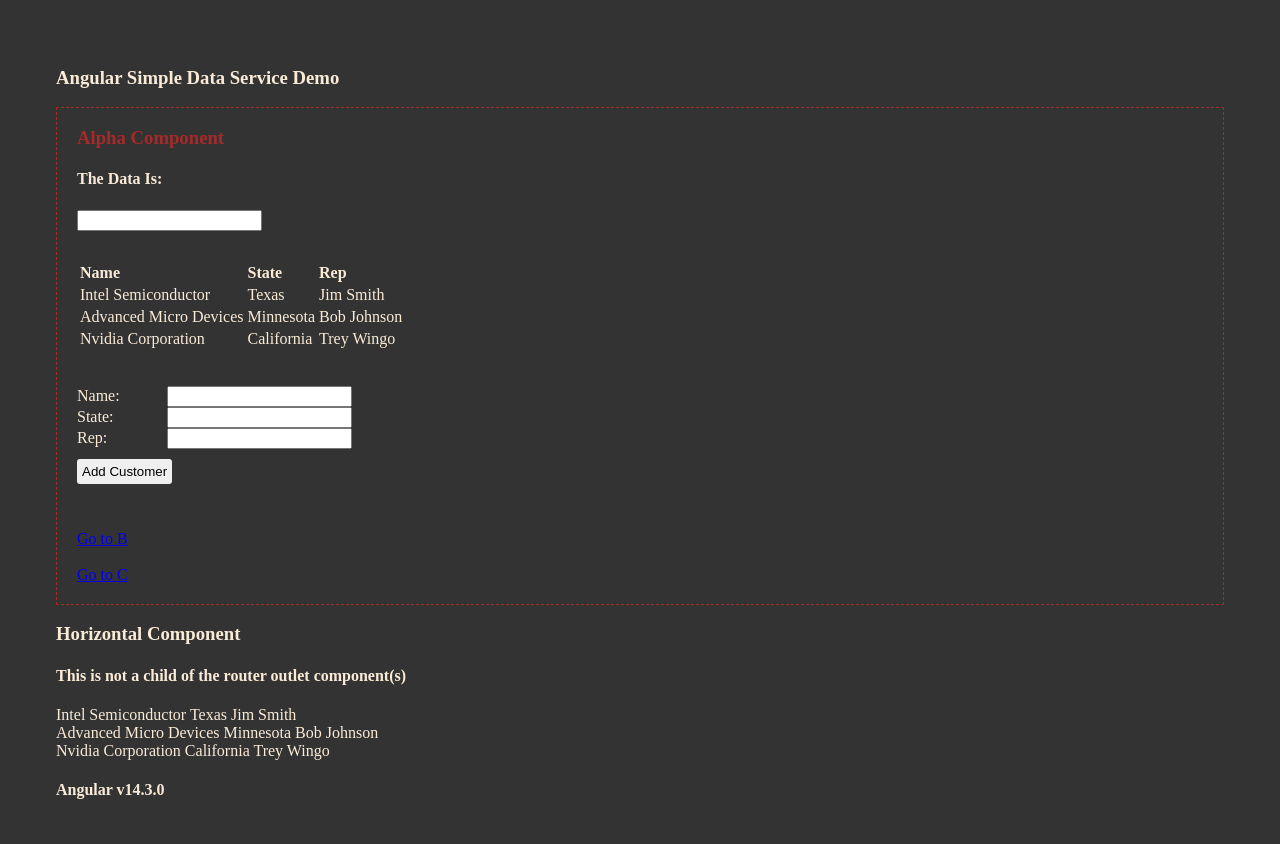
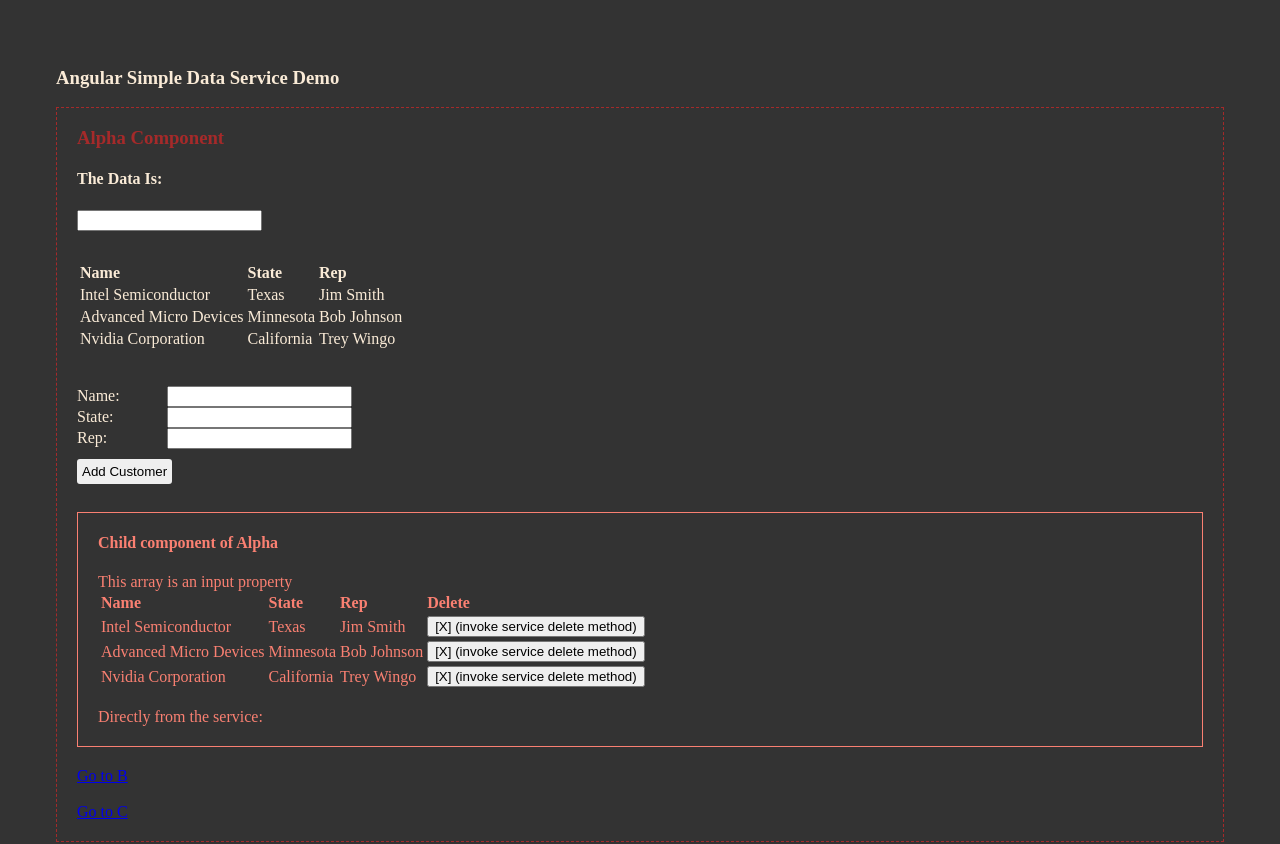
Before and after one commit to 76grady/service-layer, an Angular app: page /a in a window 1280 px wide. Shown: the top 844 px of the page. Built offline with nearby package versions, Linux system fonts and the light colour scheme; a web font is replaced by a local one.

Commit message:
added child components

```diff
--- a/src/app/alpha/alpha.component.html
+++ b/src/app/alpha/alpha.component.html
@@ -25,7 +25,9 @@
     <div><span style="display: inline-block; width: 90px;">Rep:</span> <input [(ngModel)]="rep" /> </div>
     <div style="padding: 10px 0;"><button style="border: none; border-radius: 3px; padding: 5px;" (click)="onBtnAdd()">Add Customer</button></div>
   </div>
-  <br><br>
+  <br>
+  <app-child-alpha [customers]='customers'></app-child-alpha>
+
   <a [routerLink]="['/b']">Go to B</a>
   <br><br>
   <a [routerLink]="['/c']">Go to C</a>
--- a/src/app/app.module.ts
+++ b/src/app/app.module.ts
@@ -8,6 +8,8 @@ import { BetaComponent } from './beta/beta.component';
 import { FormsModule } from '@angular/forms';
 import { OmegaComponent } from './omega/omega.component';
 import { NestedComponentComponent } from './nested-component/nested-component.component';
+import { ChildAlphaComponent } from './child-alpha/child-alpha.component';
+import { ChildBetaComponent } from './child-beta/child-beta.component';
 
 @NgModule({
   declarations: [
@@ -15,7 +17,9 @@ import { NestedComponentComponent } from './nested-component/nested-component.co
     AlphaComponent,
     BetaComponent,
     OmegaComponent,
-    NestedComponentComponent
+    NestedComponentComponent,
+    ChildAlphaComponent,
+    ChildBetaComponent
   ],
   imports: [
     BrowserModule,
--- a/src/app/beta/beta.component.html
+++ b/src/app/beta/beta.component.html
@@ -11,6 +11,7 @@
     </select>
     <br><br>
     <button (click)="btnClick()">Delete Row</button>
-    <br><br>
+    <br>
+    <app-child-beta [stringData]="data"></app-child-beta>
     <a [routerLink]="['/a']">Go to A</a>
 </div>
--- /dev/null
+++ b/src/app/child-alpha/child-alpha.component.html
@@ -0,0 +1,24 @@
+<div style="font-family: cronos-pro; color: SALMON; border: 1px solid SALMON; padding: 0 20px 20px 20px; margin: 0 0 20px 0;">
+  <h4>Child component of Alpha </h4>
+  <div>This array is an input property</div>
+  <table>
+    <thead style="text-align: left;" cellpadding="30px">
+      <tr>
+        <th>Name</th>
+        <th>State</th>
+        <th>Rep</th>
+        <th>Delete</th>
+      </tr>
+    </thead>
+    <tbody>
+      <tr *ngFor='let cust of customers'>
+        <td>{{ cust.name }}</td>
+        <td>{{ cust.state }}</td>
+        <td>{{ cust.representative }}</td>
+        <td><button (click)="buttonDeleteClick(cust.name)">[X] (invoke service delete method)</button></td>
+      </tr>
+    </tbody>
+  </table>
+  <br>
+  <div>Directly from the service: {{ stringData }}</div>
+</div>
--- /dev/null
+++ b/src/app/child-alpha/child-alpha.component.ts
@@ -0,0 +1,30 @@
+import { Component, OnInit, Input } from '@angular/core';
+import { Customer } from '../customer';
+import { DataService } from '../data.service';
+
+@Component({
+  selector: 'app-child-alpha',
+  templateUrl: './child-alpha.component.html',
+  styleUrls: ['./child-alpha.component.css']
+})
+export class ChildAlphaComponent implements OnInit {
+  @Input() customers: Customer[];
+
+  private deleteCustomer(name: string) {
+    this.dataService.deleteCustomer(name);
+  }
+
+  get stringData(): string {
+    return this.dataService.serviceData;
+  }
+
+  constructor(private dataService: DataService) { }
+
+  ngOnInit() {
+  }
+
+  buttonDeleteClick(name: string) {
+    this.deleteCustomer(name);
+  }
+
+}
--- /dev/null
+++ b/src/app/child-beta/child-beta.component.html
@@ -0,0 +1,11 @@
+<div style="border: 1px solid DeepSkyBlue; padding: 0 20px 20px 20px; color: DeepSkyBlue">
+<h4>Child Component of Beta </h4>
+<div>This is the ngModel data passed as an input directive: {{ stringData }}</div>
+<h4>Let's add a customer using the service method</h4>
+  <div style="padding: 0 0 0 0;">
+    <div><span style="display: inline-block; width: 90px;">Name:</span> <input [(ngModel)]="name" /> </div>
+    <div><span style="display: inline-block; width: 90px;">State:</span> <input [(ngModel)]="state" /> </div>
+    <div><span style="display: inline-block; width: 90px;">Rep:</span> <input [(ngModel)]="rep" /> </div>
+    <div style="padding: 10px 0;"><button style="border: none; border-radius: 3px; padding: 5px;" (click)="onBtnAdd()">Add Customer</button></div>
+  </div>
+</div>
--- /dev/null
+++ b/src/app/child-beta/child-beta.component.ts
@@ -0,0 +1,30 @@
+import { Component, OnInit, Input } from '@angular/core';
+import { DataService } from '../data.service';
+import { Customer } from '../customer';
+
+@Component({
+  selector: 'app-child-beta',
+  templateUrl: './child-beta.component.html',
+  styleUrls: ['./child-beta.component.css']
+})
+export class ChildBetaComponent implements OnInit {
+  @Input() stringData: string;
+
+  name: string;
+  state: string;
+  rep: string;
+
+  constructor(private dataService: DataService) { }
+
+  private addCustomer(customer: Customer) {
+    this.dataService.addCustomer(customer);
+  }
+
+  ngOnInit() {
+  }
+
+  onBtnAdd(): void {
+    this.addCustomer(new Customer(this.name, this.state, this.rep));
+  }
+
+}
--- a/src/app/fake-http.service.ts
+++ b/src/app/fake-http.service.ts
@@ -9,7 +9,7 @@ import { Customer } from './customer';
   providedIn: 'root'
 })
 export class FakeHttpService {
-  private CALL_DELAY = 3000;
+  private CALL_DELAY = 0;
 
   // represents the server-side state
   private customers: Customer[][] = [[
--- a/src/app/nested-component/nested-component.component.html
+++ b/src/app/nested-component/nested-component.component.html
@@ -1,5 +1,6 @@
 <h3>Horizontal Component</h3>
 <h4>This is not a child of the router outlet component(s)</h4>
+<div>NgModel Data: {{ data }}</div>
 <div *ngFor='let cust of customers'>
   {{cust.name}}
   {{cust.state}}
```
Also changed, not shown: src/app/child-alpha/child-alpha.component.css (added), src/app/child-beta/child-beta.component.css (added), 2 other files (tests, documents, lock files or other folders).
